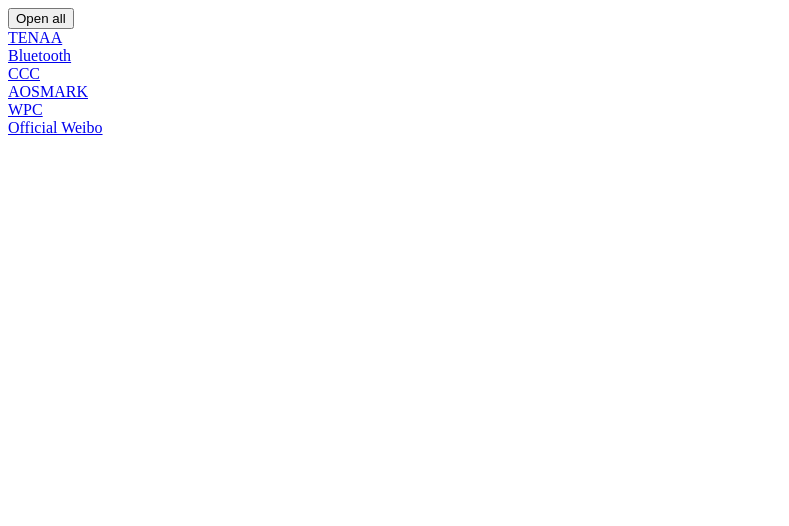
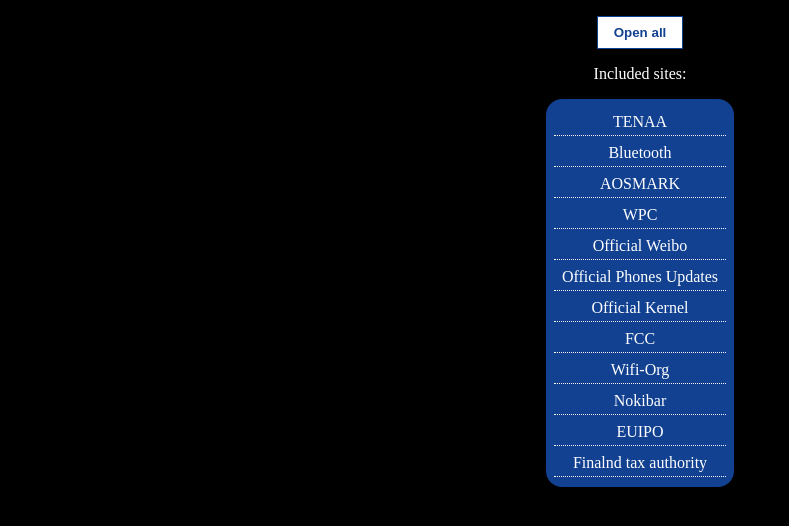
Before and after one commit to st1906/linker, a plain HTML site: page index.html in a window 1280 px wide. Shown: the whole page, without its empty margins (0-789 px from the left). Drawn offline with Linux system fonts and the light colour scheme.

Commit message:
Release commit

```diff
--- a/index.html
+++ b/index.html
@@ -6,16 +6,60 @@
     <meta http-equiv="X-UA-Compatible" content="ie=edge">
     <title>Link opener</title>
     <style>
+        body{
+            width: fit-content;
+            margin: 16px auto auto;
+            text-align: center;
+            background: black;
+        }
         #links{
             display: flex;
             flex-direction: column;
+            width: fit-content;
+            background: #124191;
+            padding: 8px;
+            border-radius: 16px;
         }
+        a{
+            text-decoration: none;
+            color: white;
+            background: #124191;
+            text-align: center;
+            padding: 4px 8px;
+            border-bottom: white 1px dotted;
+            margin: 2px 0px;
+            transition: all ease-in 0.2s;
+        }
+
+        button{
+            color: #124191;
+            background: white;
+            border: 1px solid #124191;
+            padding: 8px 16px;
+            font-weight: 800;
+            transition: all 0.2s;
+        }
+
+        @media(min-width: 768px){
+              a:hover{
+            color: #124191;
+            background: white;
+            border-bottom: black;
+            transform: scale(1.1);
+        }
+
+            button:hover{
+            color: white;
+            background: #124191;
+            transform: scale(1.2);
+            cursor: pointer;
+        }}
     </style>
 </head>
 <body>
     <button>Open all</button>
+    <p style = "color: white">Included sites:</p>
     <div id="links">
-        <p>Included sites:</p>
     </div>
     <script>
 
--- a/links.json
+++ b/links.json
@@ -6,10 +6,6 @@
     {
         "siteName" : "Bluetooth",
         "url" : "https://launchstudio.bluetooth.com/Listings/Search"
-    },
-    {
-        "siteName" : "CCC",
-        "url" : "http://webdata.cqccms.com.cn/webdata/query/CCCCerti.do"
     },
     {
         "siteName" : "AOSMARK",
@@ -22,5 +18,33 @@
     {
         "siteName" : "Official Weibo",
         "url" : "https://m.weibo.cn/u/1660811367?uid=1660811367&luicode=10000011&lfid=231522type%3D103%26q%3D%230516%E6%88%91%E4%BB%AC%E5%86%8D%E7%AE%B1%E8%A7%81%23"
+    },
+    {
+        "siteName" : "Official Phones Updates",
+        "url" : "https://www.nokia.com/phones/en_int/security-updates"
+    },
+    {
+        "siteName" : "Official Kernel",
+        "url" : "https://www.nokia.com/phones/en_int/opensource"
+    },
+    {
+        "siteName" :"FCC",
+        "url" : "https://fccid.io/2AJOT"
+    },
+    {
+        "siteName" :"Wifi-Org",
+        "url":"https://www.wi-fi.org/product-finder-results?sort_by=default&sort_order=desc&categories=4&keywords=HMD%20Global"
+    },
+    {
+        "siteName" : "Nokibar",
+        "url" : "http://tieba.baidu.com/f?kw=%E8%AF%BA%E8%AE%B0&ie=utf-8"
+    },
+    {
+        "siteName" : "EUIPO",
+        "url" : "https://euipo.europa.eu/eSearch/#details/owners/795642"
+    },
+    {
+        "siteName" : "Finalnd tax authority",
+        "url": "https://www.asiakastieto.fi/yritykset/fi/hmd-global-oy/27240442/yleiskuva"
     }
 ]
```
